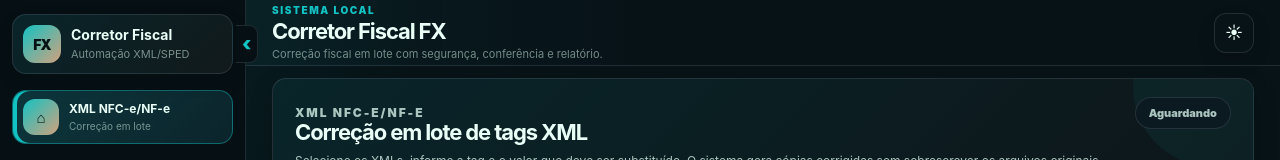
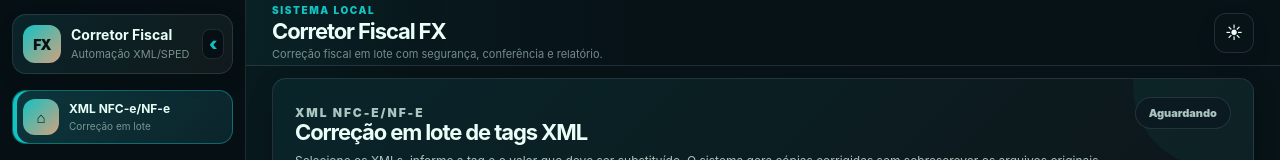
Before and after one commit to marcelo-marcal/corrigir-cst-xml, a React (Vite) app: page / in a window 1280 px wide. Shown: the top 160 px of the page. Built offline with nearby package versions, Linux system fonts and the light colour scheme.

Commit message:
move botao de recolher para dentro do brand

```diff
--- a/src/frontend/layout/AppSidebar.tsx
+++ b/src/frontend/layout/AppSidebar.tsx
@@ -19,7 +19,6 @@ export function AppSidebar(props: AppSidebarProps) {
             <strong>Corretor Fiscal</strong>
             <span>Automação XML/SPED</span>
           </div>
-        </div>
 
           <button
             type="button"
@@ -29,6 +28,7 @@ export function AppSidebar(props: AppSidebarProps) {
           >
             {props.recolhida ? "›" : "‹"}
           </button>
+        </div>
       </div>
 
       <nav className="sidebar-nav">
--- a/src/frontend/styles/professionalLayout.css
+++ b/src/frontend/styles/professionalLayout.css
@@ -1229,3 +1229,66 @@ tbody tr:hover {
 .app-shell.sidebar-collapsed {
   --fx-sidebar-width: 70px !important;
 }
+/* =========================================================
+   BOTÃO DE RECOLHER DENTRO DO BRAND BOX
+   ========================================================= */
+
+.brand-box {
+  position: relative !important;
+  padding-right: 36px !important;
+}
+
+.sidebar-toggle-button {
+  position: absolute !important;
+  top: 50% !important;
+  right: 8px !important;
+  z-index: 10 !important;
+  display: grid !important;
+  place-items: center !important;
+  width: 22px !important;
+  height: 30px !important;
+  border: 1px solid var(--fx-border) !important;
+  border-radius: 8px !important;
+  color: var(--fx-primary) !important;
+  background: rgba(5, 15, 19, 0.86) !important;
+  box-shadow: none !important;
+  font-size: 18px !important;
+  font-weight: 900 !important;
+  line-height: 1 !important;
+  transform: translateY(-50%) !important;
+}
+
+.sidebar-toggle-button:hover {
+  border-color: var(--fx-border-strong) !important;
+  background: var(--fx-bg-card-soft) !important;
+}
+
+.sidebar-collapsed .brand-box {
+  width: 48px !important;
+  min-height: 52px !important;
+  padding: 7px !important;
+  justify-content: center !important;
+}
+
+.sidebar-collapsed .brand-mark {
+  width: 34px !important;
+  height: 34px !important;
+  font-size: 12px !important;
+  border-radius: 10px !important;
+}
+
+.sidebar-collapsed .sidebar-toggle-button {
+  top: auto !important;
+  right: 50% !important;
+  bottom: -13px !important;
+  width: 22px !important;
+  height: 18px !important;
+  border-radius: 7px !important;
+  font-size: 15px !important;
+  transform: translateX(50%) !important;
+  background: var(--fx-bg-sidebar) !important;
+}
+
+.sidebar-collapsed .sidebar-nav {
+  margin-top: 22px !important;
+}
```
Lines whose indentation alone changed are shown as unchanged.
